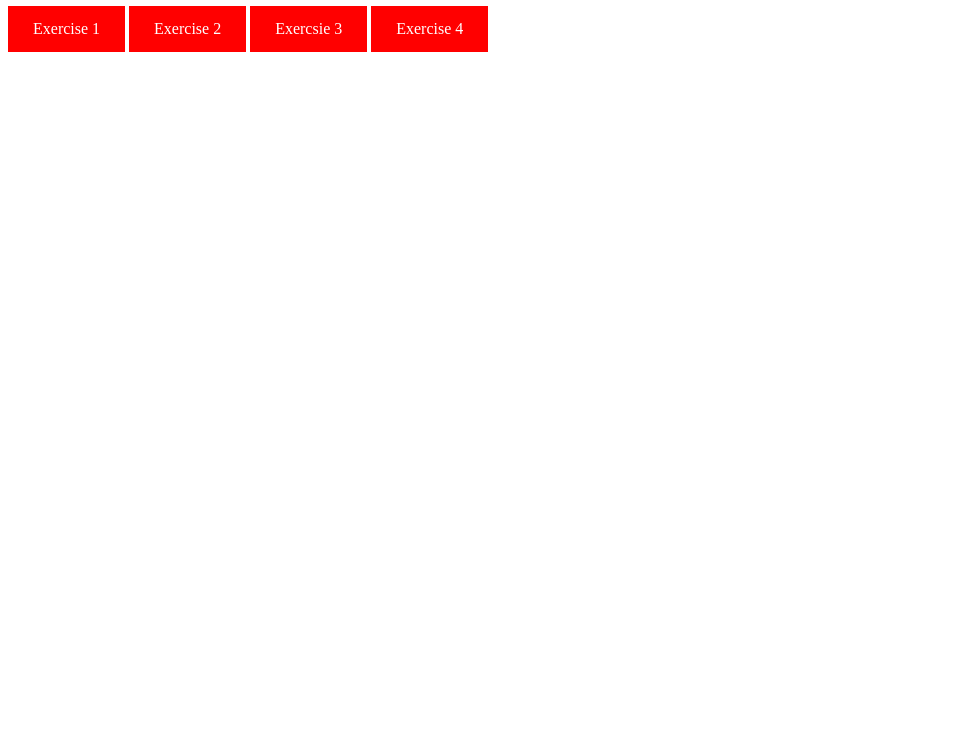
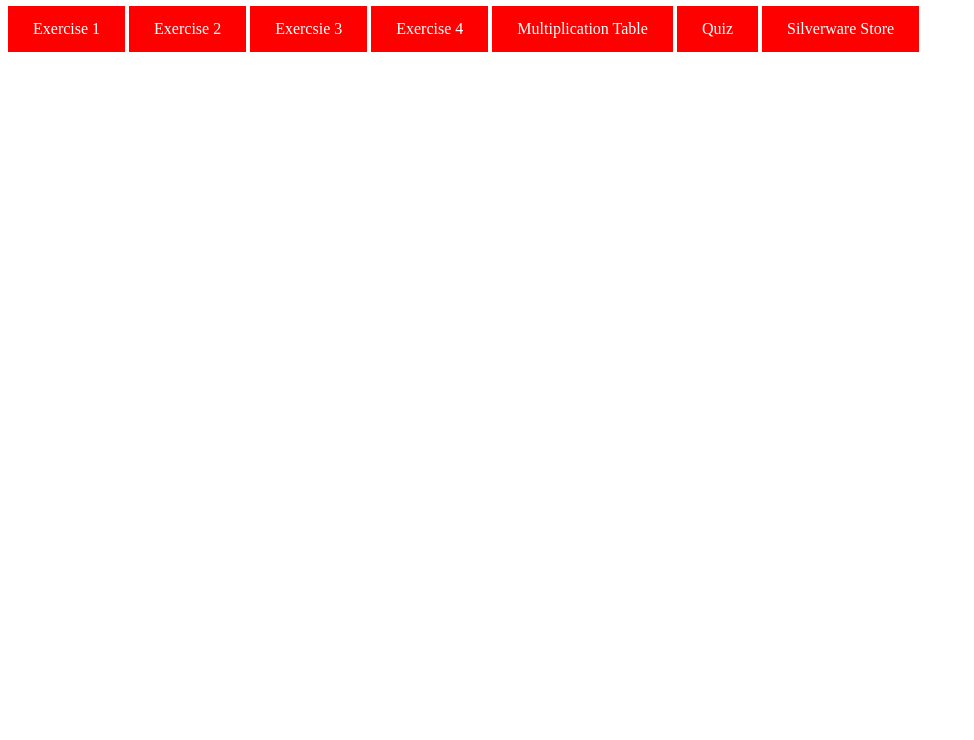
Before and after one commit to k19c90/EECS448_Lab3, a plain HTML site: page index.html in a window 1280 px wide. Shown: the part 60-800 px from the top of the page, without its empty margins (0-974 px from the left). Drawn offline with Linux system fonts and the light colour scheme.

```diff
--- a/index.html
+++ b/index.html
@@ -10,6 +10,8 @@
         <a href="Exercise_2/exercise2.html">Exercise 2</a>
         <a href="Exercise_3/exercise3.html">Exercsie 3</a>
         <a href="Exercise_4/exercise4.html">Exercise 4</a>
-
+        <a href="exercise1.php">Multiplication Table</a>
+        <a href="quiz.html">Quiz</a>
+        <a href="customerFrontend.html">Silverware Store</a>
 	</body>
 </html>
```
